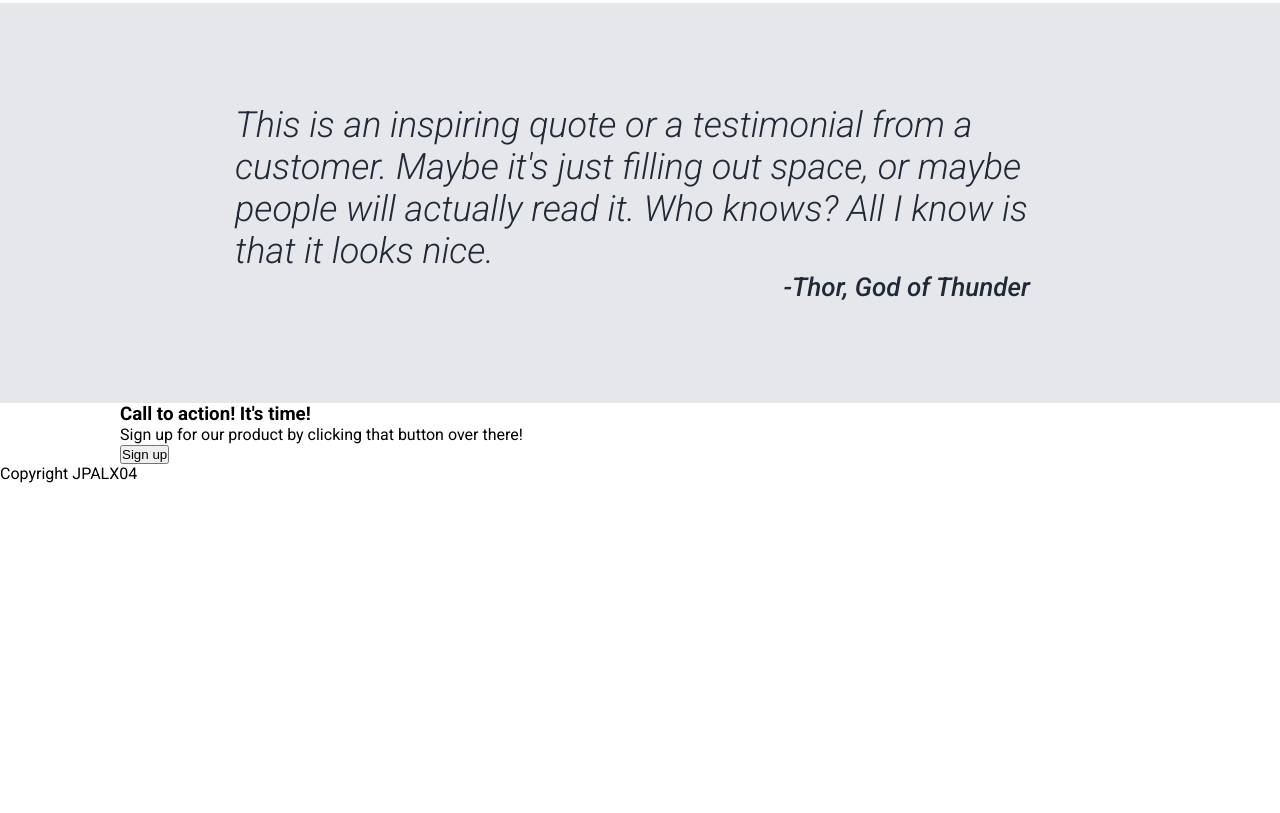
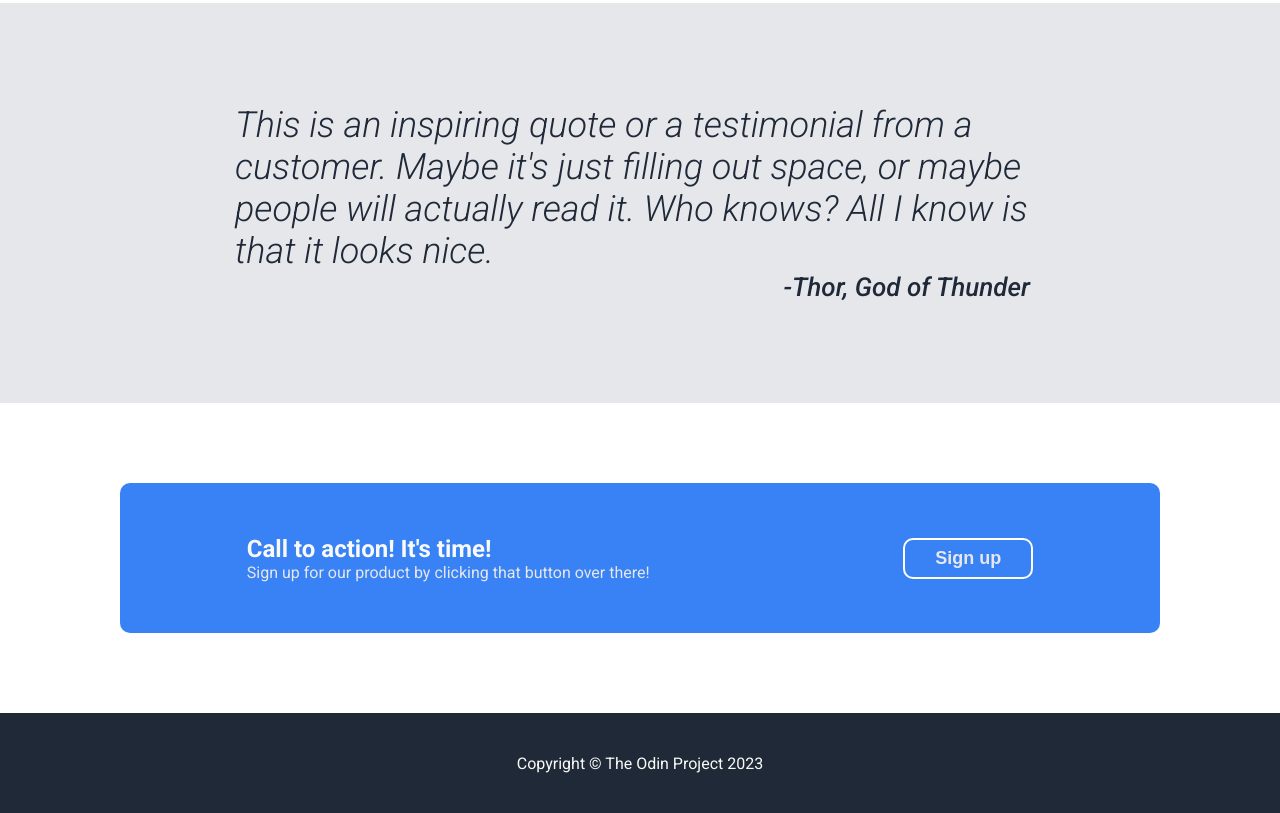
Before and after one commit to JPALX04/Landing_Page, a plain HTML site: page index.html in a window 1280 px wide. Shown: the part 1007-1820 px from the top of the page. Before the commit the page ends 1490 px from the top, so only its background shows below. Drawn offline with Linux system fonts and the light colour scheme.

Commit message:
style: add footer to the page

```diff
--- a/index.html
+++ b/index.html
@@ -30,7 +30,7 @@
             This website has some subtext that goes here under the main title.
             it's smaller font and color is lower contrast
           </p>
-          <button class="hero-button">Sign up</button>
+          <button class="hero-button"><a href="#"></a>Sign up</a></button>
         </div>
         <div class="hero-image">
           <img
@@ -79,12 +79,14 @@
       </div>
       <div class="container">
         <div class="call-action">
-          <h3>Call to action! It's time!</h3>
+          <div class="action">
+          <h2>Call to action! It's time!</h2>
           <p>Sign up for our product by clicking that button over there!</p>
-          <button>Sign up</button>
+        </div>
+          <button><a href="#">Sign up</a></button>
         </div>
       </div>
     </section>
-    <footer class="footer">Copyright JPALX04</footer>
+    <footer class="footer">Copyright &#169 The Odin Project 2023</footer>
   </body>
 </html>
--- a/styles.css
+++ b/styles.css
@@ -4,7 +4,7 @@
   padding: 0;
 }
 body {
-  color: #000000;
+  color: #ffffff;
   font-size: 16px;
   font-family: "roboto", sans-serif;
 }
@@ -14,7 +14,7 @@ body {
   margin: 0 auto;
   padding: 0 30px;
 }
-
+/* NAv BAR */
 .navbar {
   color: #fff;
   background-color: #1f2937;
@@ -41,7 +41,7 @@ ul {
   list-style: none;
   display: flex;
 }
-
+/* HERO TEXT AND IMAGE */
 .header {
   background-color: #1f2937;
   color: #e5e7eb;
@@ -52,6 +52,7 @@ ul {
   justify-content: center;
   align-items: center;
   height: 100%;
+  gap: 90px;
 }
 .hero-container h1 {
   font-size: 48px;
@@ -73,6 +74,10 @@ ul {
   margin-top: 20px;
 }
 
+/* SECTION WITH RANDOM INFO, QUOTE AND CALL ACTION */
+section {
+  flex: 1;
+}
 .random-info {
   height: 500px;
 }
@@ -89,6 +94,7 @@ ul {
   height: 100%;
 }
 .box-info {
+  color: #1f2937;
   width: 150px;
   text-align: center;
 }
@@ -121,3 +127,47 @@ ul {
   font-weight: 500;
   margin-right: 15px;
 }
+
+.call-action {
+  display: flex;
+  background-color: #3882f6;
+  color: #e5e7eb;
+  height: 150px;
+  margin: 80px 0;
+  justify-content: space-around;
+  align-items: center;
+  border-radius: 10px;
+}
+.call-action h2 {
+  font-weight: bold;
+  color: #f9faf8;
+}
+
+.call-action button {
+  background-color: transparent;
+  color: #e5e7eb;
+  font-size: 18px;
+  padding: 8px 30px;
+  border-radius: 10px;
+  font-weight: bold;
+  border: 2px solid #fff;
+}
+
+/* FOOTER */
+.footer {
+  display: flex;
+  background-color: #1f2937;
+  height: 100px;
+  color: #f9faf8;
+  justify-content: center;
+  align-items: center;
+  font-size: 16px;
+}
+a {
+  text-decoration: none;
+  color: #e5e7eb;
+}
+a:hover {
+  font-weight: bold;
+  color: #ffffff;
+}
```
